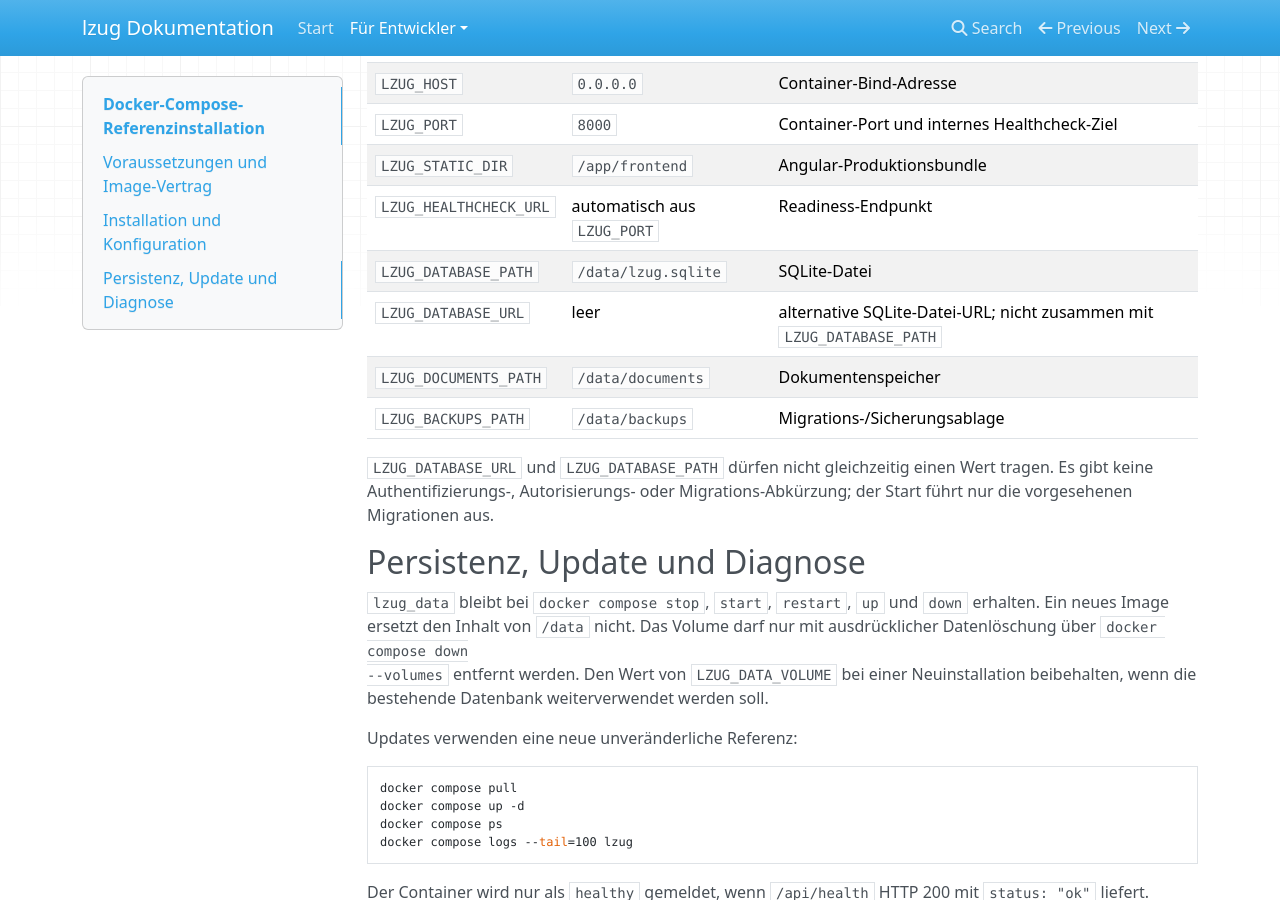
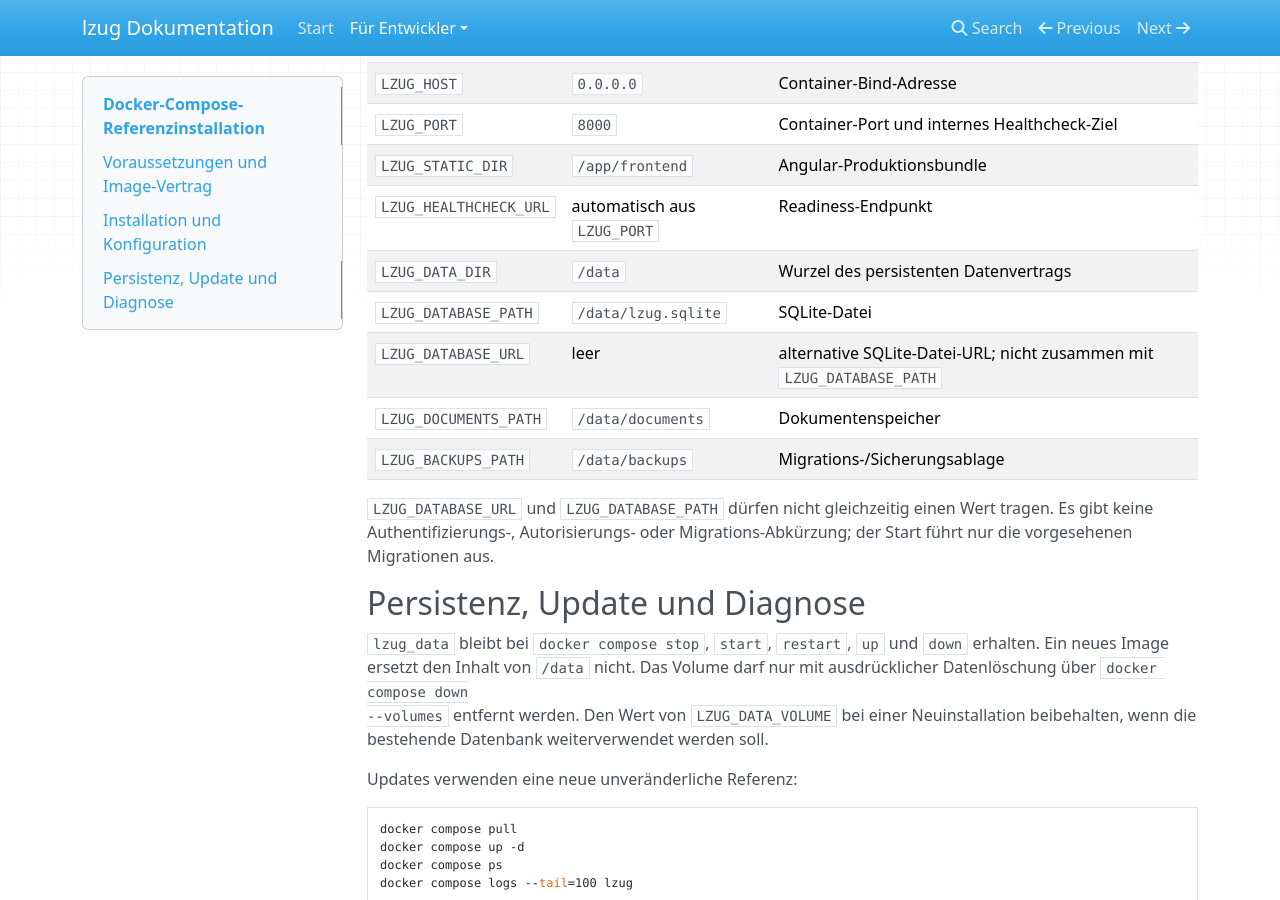
Before and after one commit to lxndrp/lzug, an MkDocs documentation site: the page built from docs/developers/architecture/compose-self-hosting.md, in a window 1280 px wide and 900 px high, scrolled down 1151 px. Built offline with MkDocs 1.6.1, drawn with Linux system fonts in a browser that asks for light colours; nearby versions of some CDN libraries.

Commit message:
Address Compose review feedback

```diff
--- a/docs/developers/architecture/compose-self-hosting.md
+++ b/docs/developers/architecture/compose-self-hosting.md
@@ -59,6 +59,7 @@ beschrieben; Compose setzt deren `/data`-Defaults:
 | `LZUG_PORT` | `8000` | Container-Port und internes Healthcheck-Ziel |
 | `LZUG_STATIC_DIR` | `/app/frontend` | Angular-Produktionsbundle |
 | `LZUG_HEALTHCHECK_URL` | automatisch aus `LZUG_PORT` | Readiness-Endpunkt |
+| `LZUG_DATA_DIR` | `/data` | Wurzel des persistenten Datenvertrags |
 | `LZUG_DATABASE_PATH` | `/data/lzug.sqlite` | SQLite-Datei |
 | `LZUG_DATABASE_URL` | leer | alternative SQLite-Datei-URL; nicht zusammen mit `LZUG_DATABASE_PATH` |
 | `LZUG_DOCUMENTS_PATH` | `/data/documents` | Dokumentenspeicher |
```
Also changed, not shown: 2 other files.
